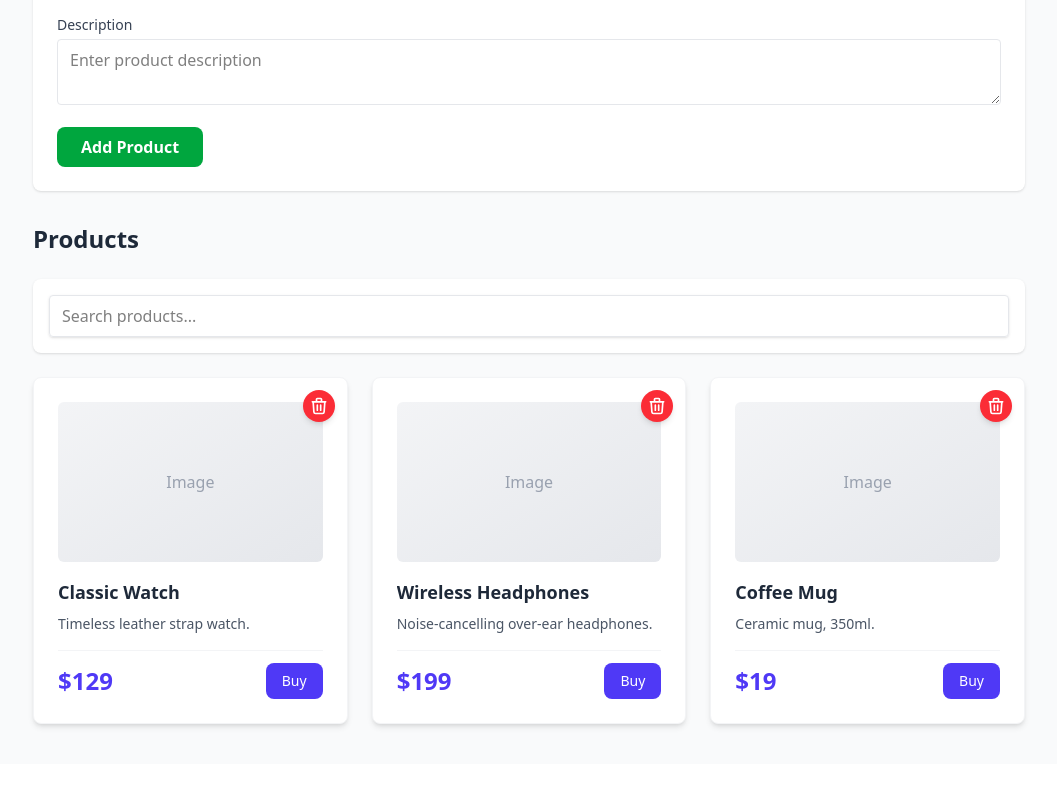
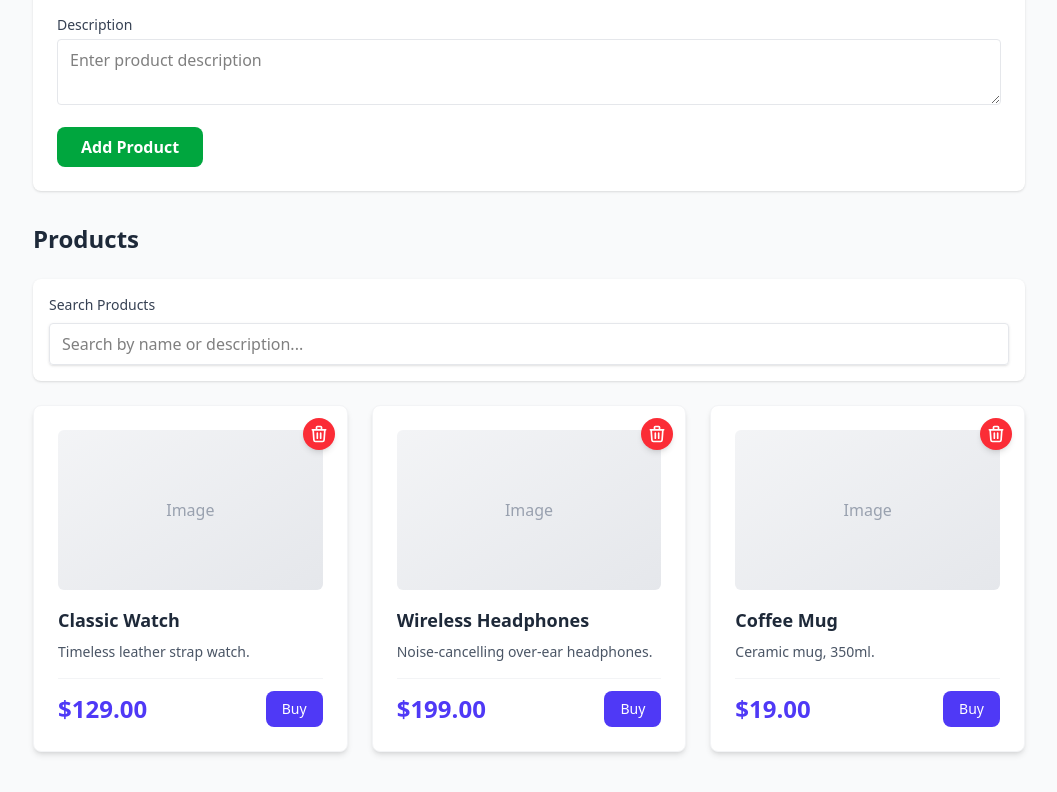
Before and after one commit to rachnatweeny/reactJS-jotai-atom, a React (Vite) app: page / in a window 1280 px wide. Shown: the part 283-1075 px from the top of the page, without its empty margins (111-1168 px from the left). Before the commit the page ends 1047 px from the top, so only its background shows below. Built offline with nearby package versions, Linux system fonts and the light colour scheme.

Commit message:
refactor: improve UX with validation feedback and price formatting

```diff
--- a/src/atoms/productsAtom.js
+++ b/src/atoms/productsAtom.js
@@ -15,6 +15,14 @@ const getStoredProducts = () => {
   }
 }
 
+const saveProducts = (products) => {
+  try {
+    localStorage.setItem('products', JSON.stringify(products))
+  } catch (error) {
+    console.error('Failed to save products:', error)
+  }
+}
+
 export const productsAtom = atom(getStoredProducts())
 
 export const searchAtom = atom('')
@@ -29,11 +37,11 @@ export const addProductAtom = atom(null, (get, set, newProduct) => {
   const product = { id: Date.now(), ...newProduct }
   const updated = [...get(productsAtom), product]
   set(productsAtom, updated)
-  localStorage.setItem('products', JSON.stringify(updated))
+  saveProducts(updated)
 })
 
 export const deleteProductAtom = atom(null, (get, set, productId) => {
   const updated = get(productsAtom).filter((p) => p.id !== productId)
   set(productsAtom, updated)
-  localStorage.setItem('products', JSON.stringify(updated))
+  saveProducts(updated)
 })
--- a/src/components/AddProductForm.jsx
+++ b/src/components/AddProductForm.jsx
@@ -5,24 +5,38 @@ import { addProductAtom } from '../atoms/productsAtom'
 export default function AddProductForm() {
   const addProduct = useSetAtom(addProductAtom)
   const [form, setForm] = useState({ name: '', price: '', description: '' })
+  const [error, setError] = useState('')
 
   const handleChange = (e) => {
     const { name, value } = e.target
     setForm((prev) => ({ ...prev, [name]: value }))
+    setError('')
   }
 
   const submit = (e) => {
     e.preventDefault()
-    if (!form.name.trim()) return
+    if (!form.name.trim()) {
+      setError('Product name is required')
+      return
+    }
     const price = Number(form.price)
-    if (!form.price || price <= 0) return
+    if (!form.price || price <= 0) {
+      setError('Price must be greater than 0')
+      return
+    }
     addProduct({ name: form.name.trim(), price, description: form.description.trim() })
     setForm({ name: '', price: '', description: '' })
+    setError('')
   }
 
   return (
     <section aria-labelledby="add-product-title" className="mb-6 bg-white p-6 rounded-lg shadow">
       <h2 id="add-product-title" className="text-2xl font-semibold mb-4 text-gray-800">Add Product</h2>
+      {error && (
+        <div className="mb-4 p-3 bg-red-100 text-red-700 rounded-lg border border-red-300" role="alert">
+          {error}
+        </div>
+      )}
       <form onSubmit={submit} className="space-y-4">
         <fieldset className="grid grid-cols-1 sm:grid-cols-3 gap-4">
           <div className="col-span-1 sm:col-span-2">
@@ -30,6 +44,7 @@ export default function AddProductForm() {
               Product Name
             </label>
             <input
+              maxLength="100"
               id="product-name"
               name="name"
               value={form.name}
--- a/src/components/ProductList.jsx
+++ b/src/components/ProductList.jsx
@@ -12,21 +12,17 @@ export default function ProductList() {
     <section aria-labelledby="products-title">
       <h2 id="products-title" className="text-2xl font-semibold mb-6 text-gray-800">Products</h2>
       <form className="mb-6 bg-white p-4 rounded-lg shadow" aria-label="Search products">
-        <fieldset>
-          <legend className="sr-only">Search Filters</legend>
-          <div className="flex items-center gap-3">
-            <div className="flex-1">
-              <label htmlFor="search-1" className="sr-only">Search products by name or description</label>
-              <input
-                id="search-1"
-                value={search}
-                onChange={(e) => setSearch(e.target.value)}
-                placeholder="Search products..."
-                className="w-full px-3 py-2 border border-gray-200 rounded shadow-sm focus:outline-none focus:ring-2 focus:ring-indigo-300 cursor-pointer"
-              />
-            </div>
-          </div>
-        </fieldset>
+        <label htmlFor="search-products" className="block text-sm font-medium text-gray-700 mb-2">
+          Search Products
+        </label>
+        <input
+          id="search-products"
+          value={search}
+          onChange={(e) => setSearch(e.target.value)}
+          placeholder="Search by name or description..."
+          maxLength="50"
+          className="w-full px-3 py-2 border border-gray-200 rounded shadow-sm focus:outline-none focus:ring-2 focus:ring-indigo-300 cursor-pointer"
+        />
       </form>
 
       {products.length === 0 ? (
@@ -53,7 +49,9 @@ export default function ProductList() {
               <h3 className="text-lg font-bold text-gray-800 mb-2 line-clamp-2">{p.name}</h3>
               <p className="text-sm text-gray-600 mb-4 line-clamp-2">{p.description}</p>
               <div className="flex items-center justify-between pt-3 border-t border-gray-100">
-                <span className="text-2xl font-bold text-indigo-600" aria-label={`Price: ${p.price} dollars`}>${p.price}</span>
+                <span className="text-2xl font-bold text-indigo-600" aria-label={`Price: $${p.price.toFixed(2)}`}>
+                  ${p.price.toFixed(2)}
+                </span>
                 <button className="text-sm bg-indigo-600 text-white px-4 py-2 rounded-lg hover:bg-indigo-700 cursor-pointer transition-all hover:shadow-lg transform hover:scale-105 font-medium" aria-label={`Buy ${p.name}`}>Buy</button>
               </div>
             </article>
```
